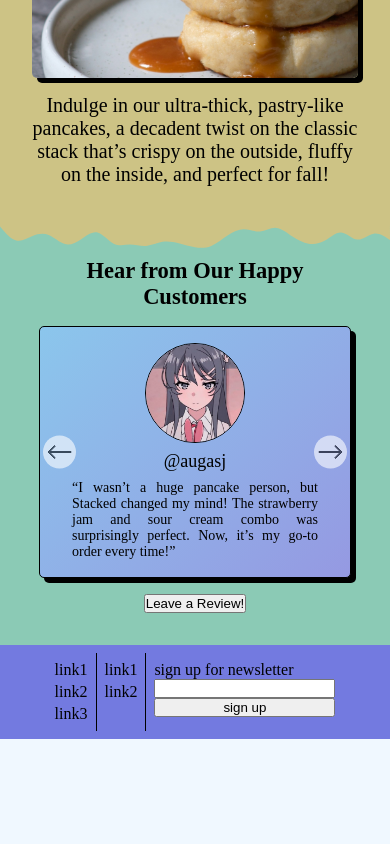
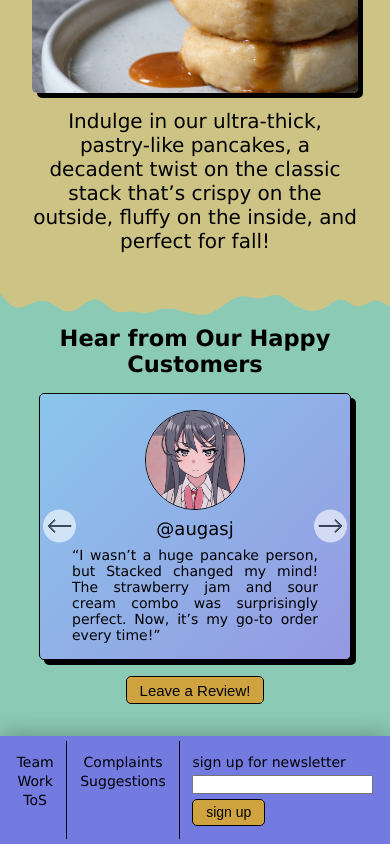
Before and after one commit to jellywilly420/restaurant, a website built with webpack: page src/template.html in a window 390 px wide. Shown: the part 739-1583 px from the top of the page. Before the commit the page ends 1478 px from the top, so only its background shows below. Built offline with nearby package versions, Linux system fonts and the light colour scheme; files whose address does not match are found by name.

Commit message:
style home page - phone layout

```diff
--- a/src/styles.css
+++ b/src/styles.css
@@ -1,11 +1,11 @@
 :root {
     --in-view-index:0;
     --carousel-elem-width: 80vw;
-    --logo-size: 80px;
+    --logo-size: 60px;
     --title-size: 0;
     --nav-bg-clr: rgb(115, 122, 224);
-    --nav-btn-size: 28px;
-    --nav-btn-gap: 1.5rem;
+    --nav-btn-size: 26px;
+    --nav-btn-gap: 1rem;
     --hero-div-gap: .5rem;
     --hero-bg-clr: rgb(191, 219, 255);
     --hero-img-width: 100%;
@@ -40,7 +40,11 @@
     --carousel-btn-size: 25px;
     --carousel-btn-bg-clr: white;
     --carousel-btn-clr: black;
-    --footer-padding: .5rem 2rem;
+    --footer-padding: .3rem 1rem;
+    --button-bg-clr: #cea340;
+    --button-text-clr: black;
+    --button-padding: .3rem .8rem;
+    --button-text-size: 15px;
 }
 /* temp */
 img {
@@ -50,10 +54,13 @@ img {
     box-sizing: border-box;
     margin: 0;
     padding: 0;
+
 }
 body {
+    width: 100vw;
     background-color: aliceblue;
     overflow-x: hidden;
+    font-family: Verdana, Geneva, Tahoma, sans-serif;
 }
 nav {
     position: sticky;
@@ -252,15 +259,36 @@ button.next-btn {
     font-size: var(--review-para-fsize);
     text-align: justify;
 }
+button.review-button,
+button.sign-up {
+    border: 1px solid black;
+    border-radius: 5px;
+    background-color: var(--button-bg-clr);
+    color: var(--button-text-clr);
+    padding: var(--button-padding);
+    font-size: var(--button-text-size);
+    cursor: pointer;
+}
+button.review-button:hover,
+button.sign-up:hover {
+    filter: saturate(80%);
+    box-shadow: 0px 3px 5px 0px rgba(0,0,0,0.25);
+}
+button.review-button:active,
+button.sign-up:active {
+    filter: brightness(80%);
+}
 
 footer {
     background-color: var(--nav-bg-clr);
     display: flex;
     justify-content: center;
     padding: var(--footer-padding);
+    box-shadow: 0px -3px 20px 0px rgba(0,0,0,0.25);
+    font-size: 14px;
 }
 footer > * {
-    padding: .5rem;
+    padding: .8rem;
 }
 footer ul {
     list-style: none;
@@ -268,7 +296,7 @@ footer ul {
     flex-direction: column;
     justify-content: start;
     align-items: center;
-    gap: .25rem;
+    gap: .2rem;
     border-right: 1px solid black;
 }
 footer ul li {
@@ -281,4 +309,9 @@ footer .newsletter {
     display: flex;
     flex-direction: column;
     justify-content: start;
+    align-items: flex-start;
+    gap: .3rem;
 }
+footer .newsletter button {
+    font-size: 14px;
+}
--- a/src/template.html
+++ b/src/template.html
@@ -27,18 +27,18 @@
     </div>
     <footer>
         <ul class="links">
-            <li>link1</li>
-            <li>link2</li>
-            <li>link3</li>
+            <li>Team</li>
+            <li>Work</li>
+            <li>ToS</li>
         </ul>
         <ul class="hiring">
-            <li>link1</li>
-            <li>link2</li>
+            <li>Complaints</li>
+            <li>Suggestions</li>
         </ul>
         <div class="newsletter">
             <p>sign up for newsletter</p>
-            <input type="text">
-            <button>sign up</button>
+            <input type="text" class="e-mail-btn">
+            <button class = "sign-up">sign up</button>
         </div>
     </footer>
 </body>
```
